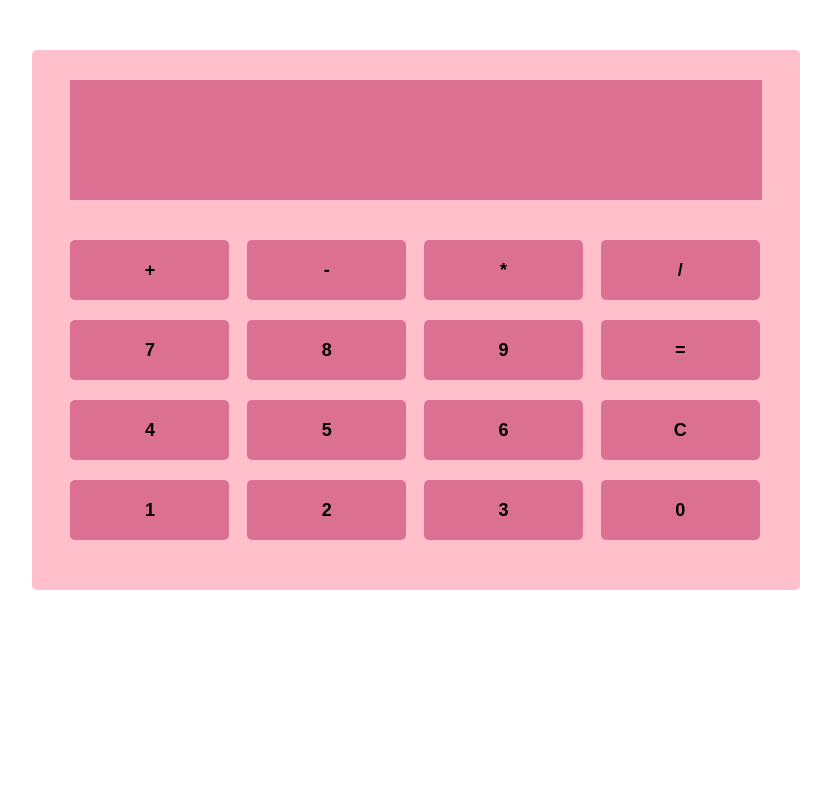
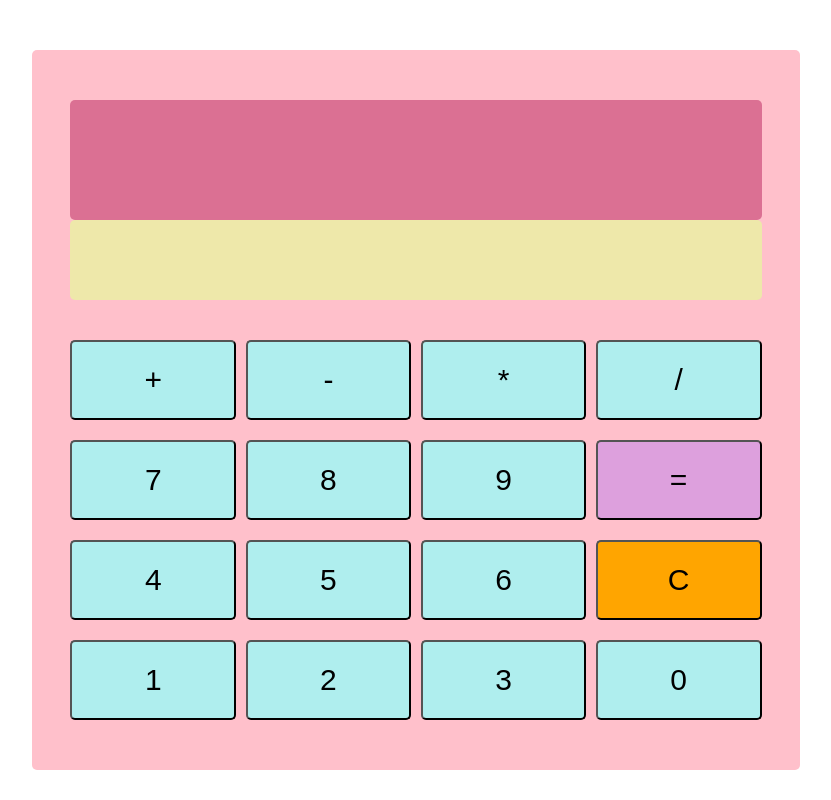
Before and after one commit to ohjmi/seSAC_assignment, a plain HTML site: page calculator/calculator.html in a window 1280 px wide. Shown: the whole page, without its empty margins (224-1055 px from the left). Drawn offline with Linux system fonts and the light colour scheme.

Commit message:
계산기 만들기 과정 1-3

```diff
--- a/calculator/calculator.css
+++ b/calculator/calculator.css
@@ -9,17 +9,33 @@ body {
     width: 60%;
     margin: 0 auto;
     margin-top: 50px;
-    padding: 30px 0;
+    padding: 50px 0;
     background-color: pink;
     border-radius: 5px;
 }
-.input_box {
+.input_box1 {
     margin: 0 auto;
     width: 90%;
     height: 120px;
     background-color: palevioletred;
+    border-radius: 5px;
 }
-.input_box input {
+.input_box2 {
+    margin: 0 auto;
+    width: 90%;
+    height: 80px;
+    background-color: palegoldenrod;
+    border-radius: 5px;
+}
+.input_box1 input {
+    width: 100%;
+    height: 100%;
+    background-color: transparent;
+    outline: none;
+    border: none;
+    font-size: 40px;
+}
+.input_box2 input {
     width: 100%;
     height: 100%;
     background-color: transparent;
@@ -32,7 +48,7 @@ body {
     width: 90%;
     margin-top: 40px;
 }
-.line {
+/* .line {
     width: 100%;
     margin-bottom: 20px;
 }
@@ -49,4 +65,35 @@ button {
 }
 button:last-child {
     margin: 0;
+} */
+.line {
+    width: 100%;
+    display: flex;
+    justify-content: space-between;
+    margin-bottom: 20px;
 }
+.line:last-child {
+    margin-bottom: 0;
+}
+button {
+    width: 24%;
+    height: 80px;
+    font-size: 30px;
+    border-radius: 5px;
+    background-color: paleturquoise;
+}
+button:hover {
+    background-color: powderblue;
+}
+.clear {
+    background-color: orange;
+}
+.clear:hover {
+    background-color: rgb(232, 151, 0);
+}
+.calc {
+    background-color: plum;
+}
+.calc:hover {
+    background-color: rgb(200, 146, 200);
+}
--- a/calculator/calculator.html
+++ b/calculator/calculator.html
@@ -6,10 +6,11 @@
 </head>
 <body>
     <div class="calculator">
-        <div class="input_box"><input type="text" id="show" readonly></div>
+        <div class="input_box1"><input type="text" id="show" readonly></div>
+        <div class="input_box2"><input type="text" id="result" readonly></div>
         <div class="button_wrap">
             <div class="line">
-                <button onclick="add('+')">+</button>
+                <button onclick="button('+')">+</button>
                 <button onclick="button('-')">-</button>
                 <button onclick="button('*')">*</button>
                 <button onclick="button('/')">/</button>
@@ -18,13 +19,13 @@
                 <button onclick="button(7)">7</button>
                 <button onclick="button(8)">8</button>
                 <button onclick="button(9)">9</button>
-                <button onclick="calc('')">=</button>
+                <button class="calc" onclick="calc('')">=</button>
             </div>
             <div class="line">
                 <button onclick="button(4)">4</button>
                 <button onclick="button(5)">5</button>
                 <button onclick="button(6)">6</button>
-                <button onclick="clear('C')">C</button>
+                <button class="clear" onclick="clear('')">C</button>
             </div>
             <div class="line">
                 <button onclick="button(1)">1</button>
--- a/calculator/calculator.js
+++ b/calculator/calculator.js
@@ -3,31 +3,16 @@
 //    console.log(i);
 // }
 
-// function button() {
-//    document.getElementById('show')
-// }
-
-// 함수 이름(7){
-//    레이블
-// }
-
-// function button(button) {
-//    let show = document.getElementById('show');
-//    show.value = show.value += button;
-// }
-
-// function result() {
-//    let show = document.getElementById('show');
-//    let result = eval(show.value);
-//    document.getElementById('result').value = result;
-// }
-
-// function clear() {
-//    document.getElementById('show').value = "";
-//    document.getElementById('result').value = "";
-
-// }
-
-function button(i) {
-   console.log(i +1);
+function button(num) {
+   document.getElementById('show').value += num;
+   console.log(num);
 }
+function calc() {
+   let show = document.getElementById('show').value;
+   let result = eval(show.value);
+   document.getElementById('result').value = result;
+}
+function clear() {
+   document.getElementById('show').value = "";
+   document.getElementById('result').value = "";
+}
```
